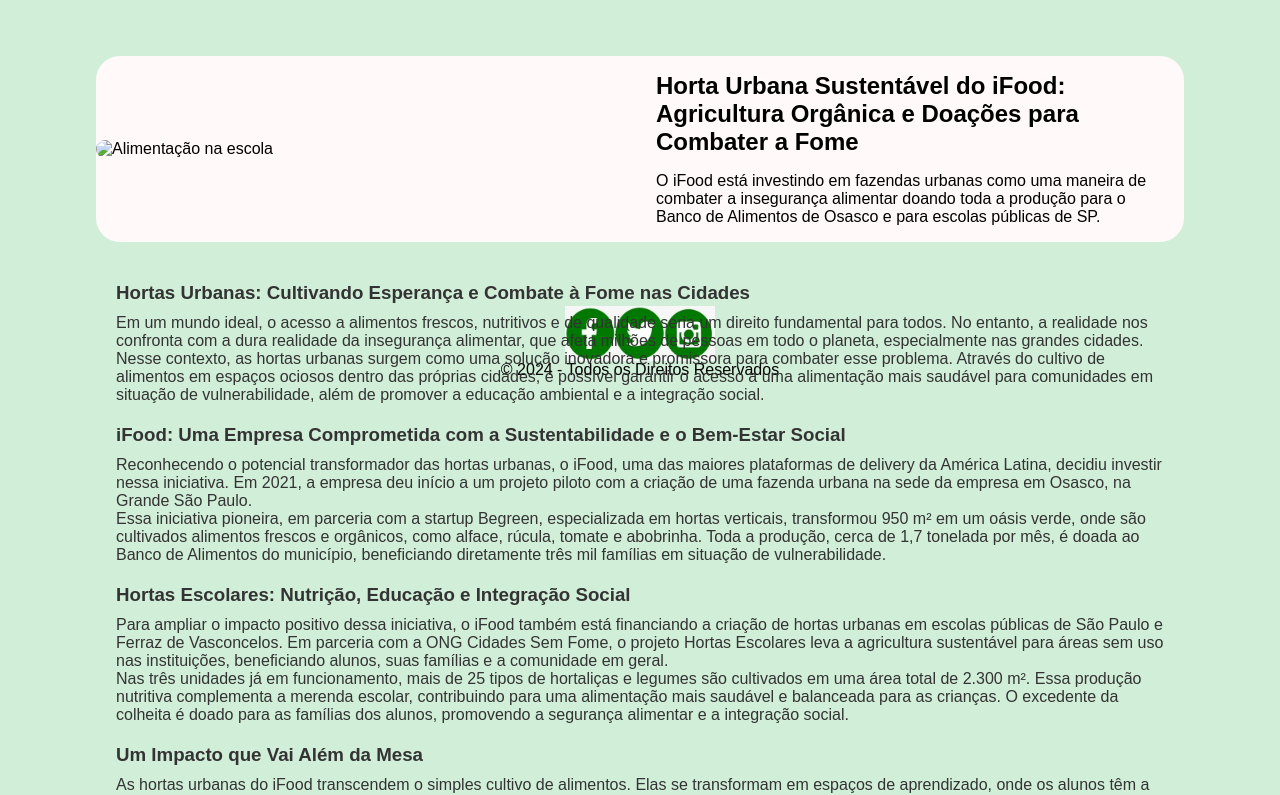
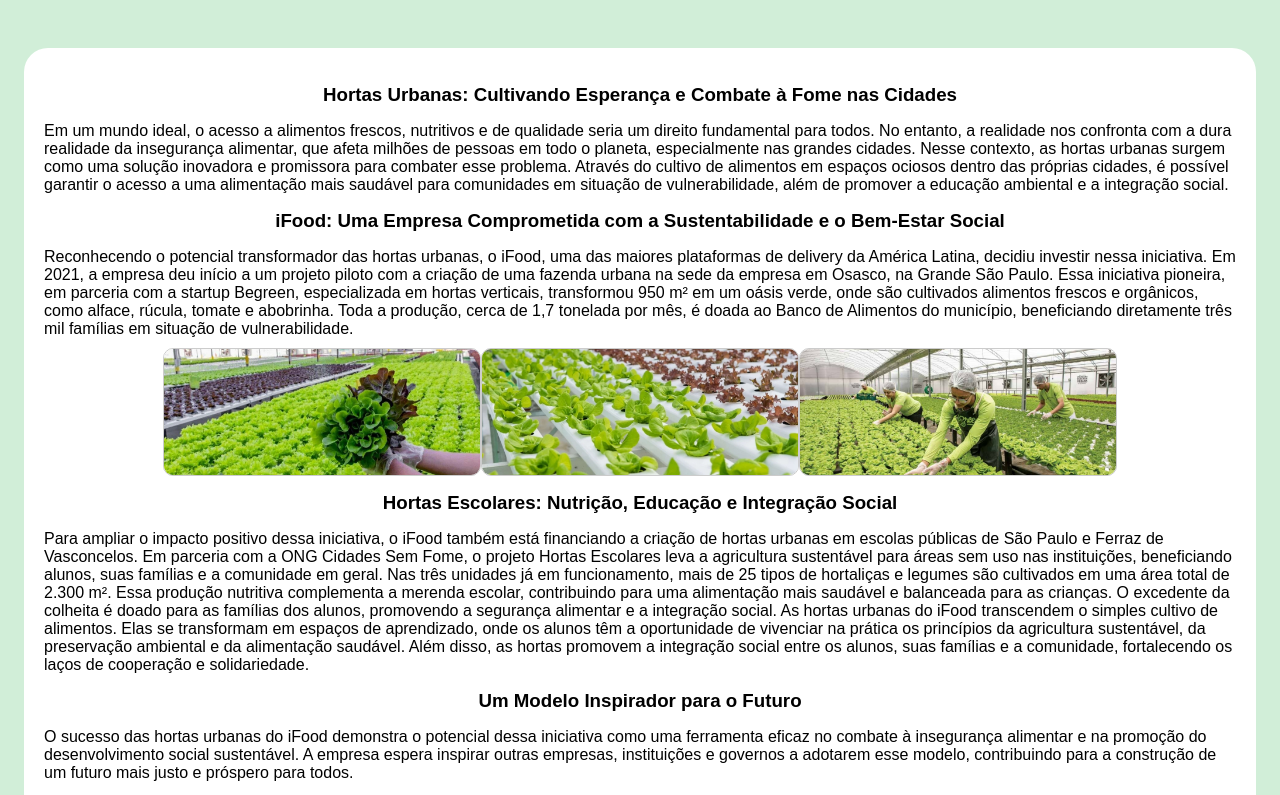
Before and after one commit to fmauriccio/alimentacaoSustentavel2, a plain HTML site: page privado.html in a window 1280 px wide. Shown: the part 88-883 px from the top of the page. Drawn offline with Linux system fonts and the light colour scheme.

Commit message:
Confirmando as alterações antes de trocar de branches

```diff
--- a/privado.html
+++ b/privado.html
@@ -2,14 +2,14 @@
 <html lang="pt-br">
 <head>
     <meta charset="UTF-8">
-    <meta name="viewport" content="width=device-width, initial-scale=1.0">
-    <title>Vivendo bem -  Privado</title>
+    <meta name="viewport" content="width=100px, initial-scale=1.0">
     <link rel="stylesheet" href="stylePrivado.css">
+    <title>Vivendo bem - Privado</title>
 </head>
 <body>
     <header>
         <nav>
-           <img src="img\Logo.jpeg" width="100px" height="px" alt="Logotipo da empresa Vivendo Bem"/>
+            <img src="img\Logo-2.png" width="100px" height="px"/>
             <ul>
                 <li><a href="home.html">Home</a></li>
                 <li><a href="governamental.html">Governamental</a></li>
@@ -21,35 +21,41 @@
     </header>
     <script src="common.js"></script>
     <main>
-        <section class="hero">
-            <img src="img/privado.jpg" width="250px" alt="Alimentação na escola">
-            <div class="hero-text">
-              <h2>Horta Urbana Sustentável do iFood: Agricultura Orgânica e Doações para Combater a Fome</h2>
-              <p>O iFood está investindo em fazendas urbanas como uma maneira de combater a insegurança alimentar doando toda a produção para o Banco de Alimentos de Osasco e para escolas públicas de SP.</p>
+       <section>
+        <div>
+            <h3>Hortas Urbanas: Cultivando Esperança e Combate à Fome nas Cidades</h3>
+
+             <p>Em um mundo ideal, o acesso a alimentos frescos, nutritivos e de qualidade seria um direito fundamental para todos. No entanto, a realidade nos confronta com a dura realidade da insegurança alimentar, que afeta milhões de pessoas em todo o planeta, especialmente nas grandes cidades. Nesse contexto, as hortas urbanas surgem como uma solução inovadora e promissora para combater esse problema. Através do cultivo de alimentos em espaços ociosos dentro das próprias cidades, é possível garantir o acesso a uma alimentação mais saudável para comunidades em situação de vulnerabilidade, além de promover a educação ambiental e a integração social.</p>
+
+            <h3>iFood: Uma Empresa Comprometida com a Sustentabilidade e o Bem-Estar Social</h3>
+
+             <p>Reconhecendo o potencial transformador das hortas urbanas, o iFood, uma das maiores plataformas de delivery da América Latina, decidiu investir nessa iniciativa. Em 2021, a empresa deu início a um projeto piloto com a criação de uma fazenda urbana na sede da empresa em Osasco, na Grande São Paulo. Essa iniciativa pioneira, em parceria com a startup Begreen, especializada em hortas verticais, transformou 950 m² em um oásis verde, onde são cultivados alimentos frescos e orgânicos, como alface, rúcula, tomate e abobrinha. Toda a produção, cerca de 1,7 tonelada por mês, é doada ao Banco de Alimentos do município, beneficiando diretamente três mil famílias em situação de vulnerabilidade.</p>
+                <div class="frase-container"></div>
+            <div class="img-container">
+              <img class="img-conteudo" src="img/privado 1.jpg" width="300px" alt="Alimentação na escola1">
+              <img class="img-conteudo" src="img/privado 2.jpg" width="300px" alt="Alimentação na escola2">
+              <img class="img-conteudo" src="img/privado 3.jpg" width="300px" alt="Alimentação na escola3">
             </div>
-            <div class="campo-verde-claro">
-                <h3>Hortas Urbanas: Cultivando Esperança e Combate à Fome nas Cidades</h3>
-                <p>Em um mundo ideal, o acesso a alimentos frescos, nutritivos e de qualidade seria um direito fundamental para todos. No entanto, a realidade nos confronta com a dura realidade da insegurança alimentar, que afeta milhões de pessoas em todo o planeta, especialmente nas grandes cidades.</p>
-                <p>Nesse contexto, as hortas urbanas surgem como uma solução inovadora e promissora para combater esse problema. Através do cultivo de alimentos em espaços ociosos dentro das próprias cidades, é possível garantir o acesso a uma alimentação mais saudável para comunidades em situação de vulnerabilidade, além de promover a educação ambiental e a integração social.</p>
-                <h3>iFood: Uma Empresa Comprometida com a Sustentabilidade e o Bem-Estar Social</h3>
-                <p>Reconhecendo o potencial transformador das hortas urbanas, o iFood, uma das maiores plataformas de delivery da América Latina, decidiu investir nessa iniciativa. Em 2021, a empresa deu início a um projeto piloto com a criação de uma fazenda urbana na sede da empresa em Osasco, na Grande São Paulo.</p>
-                <p>Essa iniciativa pioneira, em parceria com a startup Begreen, especializada em hortas verticais, transformou 950 m² em um oásis verde, onde são cultivados alimentos frescos e orgânicos, como alface, rúcula, tomate e abobrinha. Toda a produção, cerca de 1,7 tonelada por mês, é doada ao Banco de Alimentos do município, beneficiando diretamente três mil famílias em situação de vulnerabilidade.</p>
-                <h3>Hortas Escolares: Nutrição, Educação e Integração Social</h3>
-                <p>Para ampliar o impacto positivo dessa iniciativa, o iFood também está financiando a criação de hortas urbanas em escolas públicas de São Paulo e Ferraz de Vasconcelos. Em parceria com a ONG Cidades Sem Fome, o projeto Hortas Escolares leva a agricultura sustentável para áreas sem uso nas instituições, beneficiando alunos, suas famílias e a comunidade em geral.
-                </p>
-                <p>Nas três unidades já em funcionamento, mais de 25 tipos de hortaliças e legumes são cultivados em uma área total de 2.300 m². Essa produção nutritiva complementa a merenda escolar, contribuindo para uma alimentação mais saudável e balanceada para as crianças. O excedente da colheita é doado para as famílias dos alunos, promovendo a segurança alimentar e a integração social.</p>
-                <h3>Um Impacto que Vai Além da Mesa</h3>
-                <p>As hortas urbanas do iFood transcendem o simples cultivo de alimentos. Elas se transformam em espaços de aprendizado, onde os alunos têm a oportunidade de vivenciar na prática os princípios da agricultura sustentável, da preservação ambiental e da alimentação saudável. Além disso, as hortas promovem a integração social entre os alunos, suas famílias e a comunidade, fortalecendo os laços de cooperação e solidariedade.
-                </p>
-                <h3>Um Modelo Inspirador para o Futuro</h3>
-                <p>O sucesso das hortas urbanas do iFood demonstra o potencial dessa iniciativa como uma ferramenta eficaz no combate à insegurança alimentar e na promoção do desenvolvimento social sustentável. A empresa espera inspirar outras empresas, instituições e governos a adotarem esse modelo, contribuindo para a construção de um futuro mais justo e próspero para todos.
-                </p>
-                <h3>Juntos, podemos cultivar um futuro mais verde, mais saudável e mais justo!</h3>
-              </div>
-        </section>
+
+            <h3>Hortas Escolares: Nutrição, Educação e Integração Social</h3>
+
+             <p>Para ampliar o impacto positivo dessa iniciativa, o iFood também está financiando a criação de hortas urbanas em escolas públicas de São Paulo e Ferraz de Vasconcelos. Em parceria com a ONG Cidades Sem Fome, o projeto Hortas Escolares leva a agricultura sustentável para áreas sem uso nas instituições, beneficiando alunos, suas famílias e a comunidade em geral. Nas três unidades já em funcionamento, mais de 25 tipos de hortaliças e legumes são cultivados em uma área total de 2.300 m². Essa produção nutritiva complementa a merenda escolar, contribuindo para uma alimentação mais saudável e balanceada para as crianças. O excedente da colheita é doado para as famílias dos alunos, promovendo a segurança alimentar e a integração social. As hortas urbanas do iFood transcendem o simples cultivo de alimentos. Elas se transformam em espaços de aprendizado, onde os alunos têm a oportunidade de vivenciar na prática os princípios da agricultura sustentável, da preservação ambiental e da alimentação saudável. Além disso, as hortas promovem a integração social entre os alunos, suas famílias e a comunidade, fortalecendo os laços de cooperação e solidariedade.
+
+            <h3>Um Modelo Inspirador para o Futuro</h3>
+
+             <p>O sucesso das hortas urbanas do iFood demonstra o potencial dessa iniciativa como uma ferramenta eficaz no combate à insegurança alimentar e na promoção do desenvolvimento social sustentável. A empresa espera inspirar outras empresas, instituições e governos a adotarem esse modelo, contribuindo para a construção de um futuro mais justo e próspero para todos.</p>
+
+            <h3>Juntos, podemos cultivar um futuro mais verde, mais saudável e mais justo!</h3>
+            <div class="img-container">
+              <img class="img-conteudo" src="img/privado 4.jpg" width="300px" alt="Alimentação na escola4">
+              <img class="img-conteudo" src="img/privado 5.jpg" width="300px" alt="Alimentação na escola5">
+              <img class="img-conteudo" src="img/privado 1.jpg" width="300px" alt="Alimentação na escola6">
+            </div>
+        </div>
+       </section>
     </main>
     <footer>
-        <img src="img\Rodapé.jpeg" width="150px" height="55px" alt="Rodapé do site Vivendo Bem"/>
+        <img src="img\Rodapé.jpeg" width="90px" height="30px"/>
         <p>© 2024 - Todos os Direitos Reservados</p>
     </footer>
 </body>
--- a/stylePrivado.css
+++ b/stylePrivado.css
@@ -1,4 +1,4 @@
-*{
+* {
   margin: 0;
   padding: 0;
   box-sizing: border-box;
@@ -7,13 +7,11 @@
 body {
   background-color: #d1eed8;
   font-family: Arial, sans-serif;
-  width: 100%;
 }
 
 header {
   background-color: #fff9f9;
   padding: 1rem;
- width: 100%;
 }
 
 nav {
@@ -26,12 +24,10 @@ nav {
 nav ul {
   display: flex;
   list-style: none;
-  padding-top: 7px;
-
 }
 
 nav ul li {
-  margin-right: 19px;
+  margin-right: 20px;
 }
 
 nav ul li a {
@@ -39,112 +35,57 @@ nav ul li a {
   color: #1be33b;
 }
 
-  /* Botões */
-  button {
-    color: #1be33b;
-    background-color: #d1eed8;
-    border-radius: 2px;
-    border: none;
-    padding: 5px;
+main {
+  display: flex;
+  flex-direction: column;
+  padding: 1.5rem;
 }
 
-  /* Seções de conteúdo */
 section {
-    display: flex;
-    margin: 24px 64px;
-    background-color: #FFF9F9;
+  width: 100%;
+  margin: 24px 0;
+  padding: 20px;
+  background-color: white;
   border-radius: 24px;
 }
 
-  /* Rodapé */
 footer {
   display: flex;
   flex-direction: column;
   align-items: center;
-  }
-
-  /* Estilos básicos */
-  body {
-    font-family: sans-serif;
-    margin: 0;
-    padding: 0;
-  }
-
-  h1,
-  h2,
-  h3,
-  p,
-  ul,
-  li {
-    margin: 0;
-    padding: 0;
-  }
-
-  /* Conteúdo principal */
-  main {
-    padding: 2rem;
-  }
-
-  /* Seção do herói */
-  .hero {
-    display: flex;
-    align-items: center;
-    margin-bottom: 2rem;
-  }
-
-  .hero img {
-    width: 50%;
-    border-radius: 24px;
-    object-fit: cover;
-  }
-
-  .hero-text {
-    width: 50%;
+  margin-top: 20px;
+  background-color: #fff9f9;
   padding: 1rem;
 }
 
-  .hero-text h2 {
-    margin-bottom: 1rem;
+h2, h3, h4 {
+  text-align: center;
+  padding: 1rem;
 }
 
-  /* Título principal da página */
-  h1 {
-    font-family: Arial, sans-serif; /* Define a família de fontes como Arial, com fallback para sans-serif */
-    font-size: 36px; /* Define o tamanho da fonte como 36 pixels */
-    color: #333; /* Define a cor do texto como preto (#333 representa cinza escuro) */
-    text-align: center; /* Centraliza o texto do título */
-    margin: 20px 0; /* Adiciona uma margem de 20 pixels acima e abaixo do título */
+.img-container {
+  display: flex;
+  flex-wrap: wrap;
+  justify-content: center;
+  margin: 0 auto;
+  width: 80%;
 }
 
-  .hero {
-    position: relative;
+.frase-container {
+  margin-bottom: 10px;
 }
 
-  /* Campo verde claro */
-  .campo-verde-claro {
-    position: absolute;
-    top: 100%;
-    left: 0;
-    width: 100%; /* Reduz a largura para 80% para evitar conteúdo ultrapassando a tela */
-    padding: 20px;
-    color: #333;
-    max-height: 300px; /* Define a altura máxima do conteúdo */
-    display: flex; /* Ativa o flexbox */
-    flex-direction: column; /* Alinha os itens verticalmente */
-    align-items: flex-start; /* Alinha os itens à esquerda */
-    margin-top: 20px; /* Adiciona margem superior para separar da foto da horta */
+.img-conteudo {
+  flex: 1 0 33.3%;
+  margin: 10px 15px;
+  border: 1px solid #ccc;
+  border-radius: 10px;
+  margin: 0 auto;
+  flex-shrink: 1;
 }
 
-  .campo-verde-claro h2 {
-    text-align: center; /* Centraliza o subtítulo */
-    font-size: 18px; /* Ajusta o tamanho da fonte do subtítulo */
-    margin-bottom: 1rem; /* Adiciona margem inferior ao subtítulo */
-    margin-top: 20px; /* Ajuste o valor para a altura desejada da linha de espaço */
+.img-conteudo img {
+  width: 100%;
+  height: auto;
+  margin: 0 auto;
 }
-
-  .campo-verde-claro h3 + p {
-    margin-top: 10px; /* Ajuste*/
-  }
-  .campo-verde-claro p + h3 {
-    margin-top: 20px;
-  }
```
Also changed, not shown: img/privado 1.jpg (added), img/privado 2.jpg (added), img/privado 3.jpg (added), img/privado 4.jpg (added), img/privado 5.jpg (added), img/privado10.webp (deleted), img/privado2.jpg (deleted), img/privado3.webp (deleted), img/privado4.jpg (deleted), img/privado5.jpg (deleted), img/privado6.jpg (deleted), img/privado7.jpg (deleted), img/privado8.webp (deleted), img/privado9.webp (deleted). Lines whose indentation alone changed are shown as unchanged.
